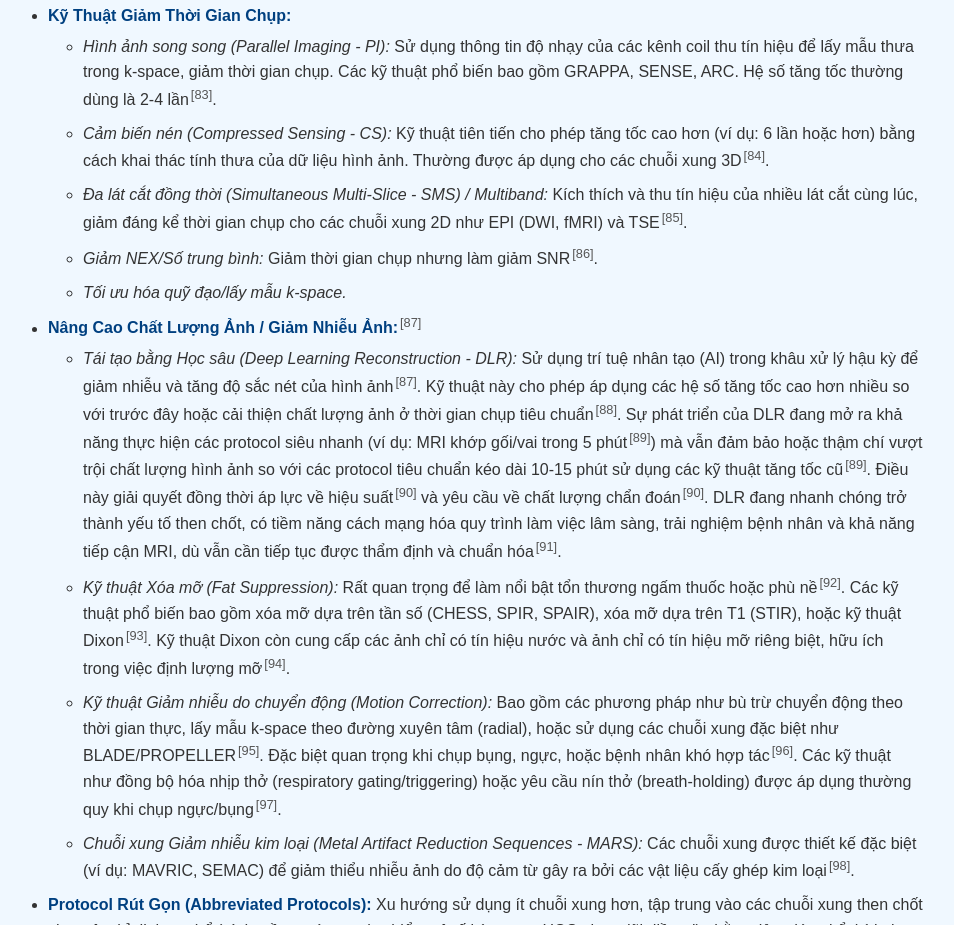
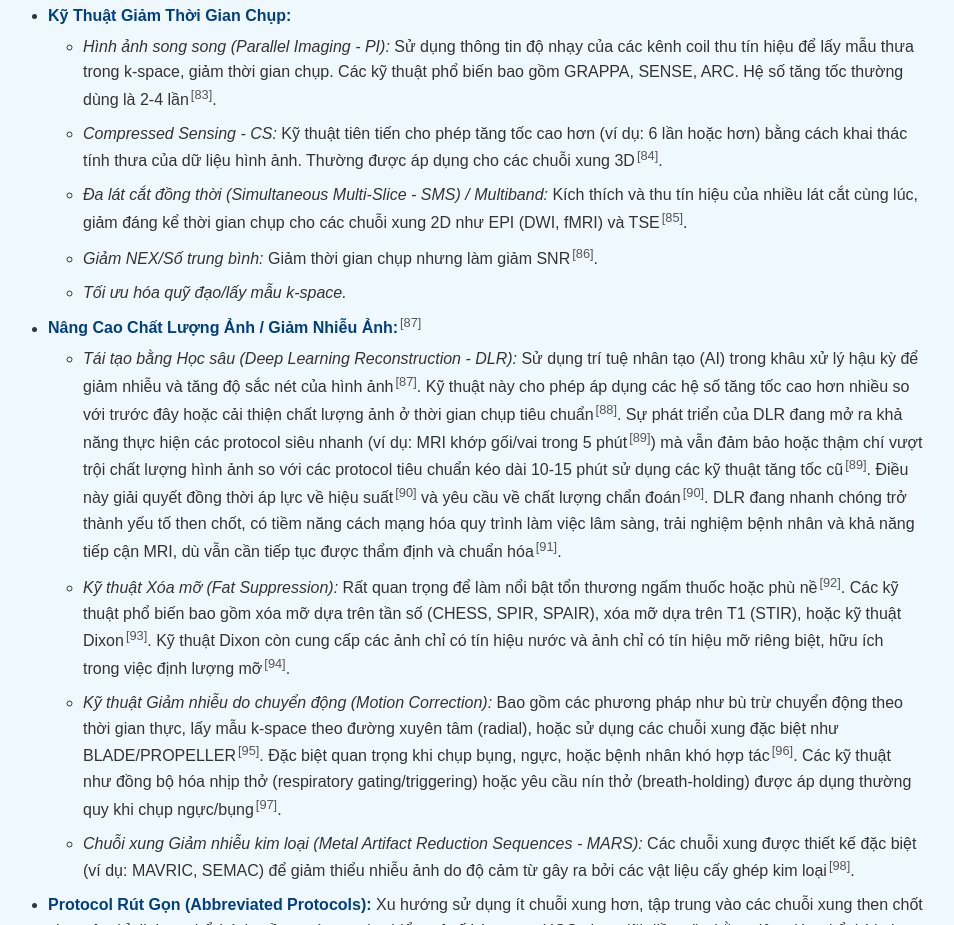
Before and after one commit to lethanhtrong-cm/lunglowdose, a plain HTML site: page mriprotocol/index.html in a window 1280 px wide. Shown: the part 4998-5923 px from the top of the page, without its empty margins (297-1251 px from the left). Drawn offline with Linux system fonts and the light colour scheme.

Commit message:
Update index.html

```diff
--- a/mriprotocol/index.html
+++ b/mriprotocol/index.html
@@ -396,7 +396,7 @@
                      <li><strong>Kỹ Thuật Giảm Thời Gian Chụp:</strong>
                          <ul>
                              <li><em>Hình ảnh song song (Parallel Imaging - PI):</em> Sử dụng thông tin độ nhạy của các kênh coil thu tín hiệu để lấy mẫu thưa trong k-space, giảm thời gian chụp. Các kỹ thuật phổ biến bao gồm GRAPPA, SENSE, ARC. Hệ số tăng tốc thường dùng là 2-4 lần<span class="citation">[83]</span>.</li>
-                             <li><em>Cảm biến nén (Compressed Sensing - CS):</em> Kỹ thuật tiên tiến cho phép tăng tốc cao hơn (ví dụ: 6 lần hoặc hơn) bằng cách khai thác tính thưa của dữ liệu hình ảnh. Thường được áp dụng cho các chuỗi xung 3D<span class="citation">[84]</span>.</li>
+                             <li><em>Compressed Sensing - CS:</em> Kỹ thuật tiên tiến cho phép tăng tốc cao hơn (ví dụ: 6 lần hoặc hơn) bằng cách khai thác tính thưa của dữ liệu hình ảnh. Thường được áp dụng cho các chuỗi xung 3D<span class="citation">[84]</span>.</li>
                              <li><em>Đa lát cắt đồng thời (Simultaneous Multi-Slice - SMS) / Multiband:</em> Kích thích và thu tín hiệu của nhiều lát cắt cùng lúc, giảm đáng kể thời gian chụp cho các chuỗi xung 2D như EPI (DWI, fMRI) và TSE<span class="citation">[85]</span>.</li>
                              <li><em>Giảm NEX/Số trung bình:</em> Giảm thời gian chụp nhưng làm giảm SNR<span class="citation">[86]</span>.</li>
                              <li><em>Tối ưu hóa quỹ đạo/lấy mẫu k-space.</em></li>
```
